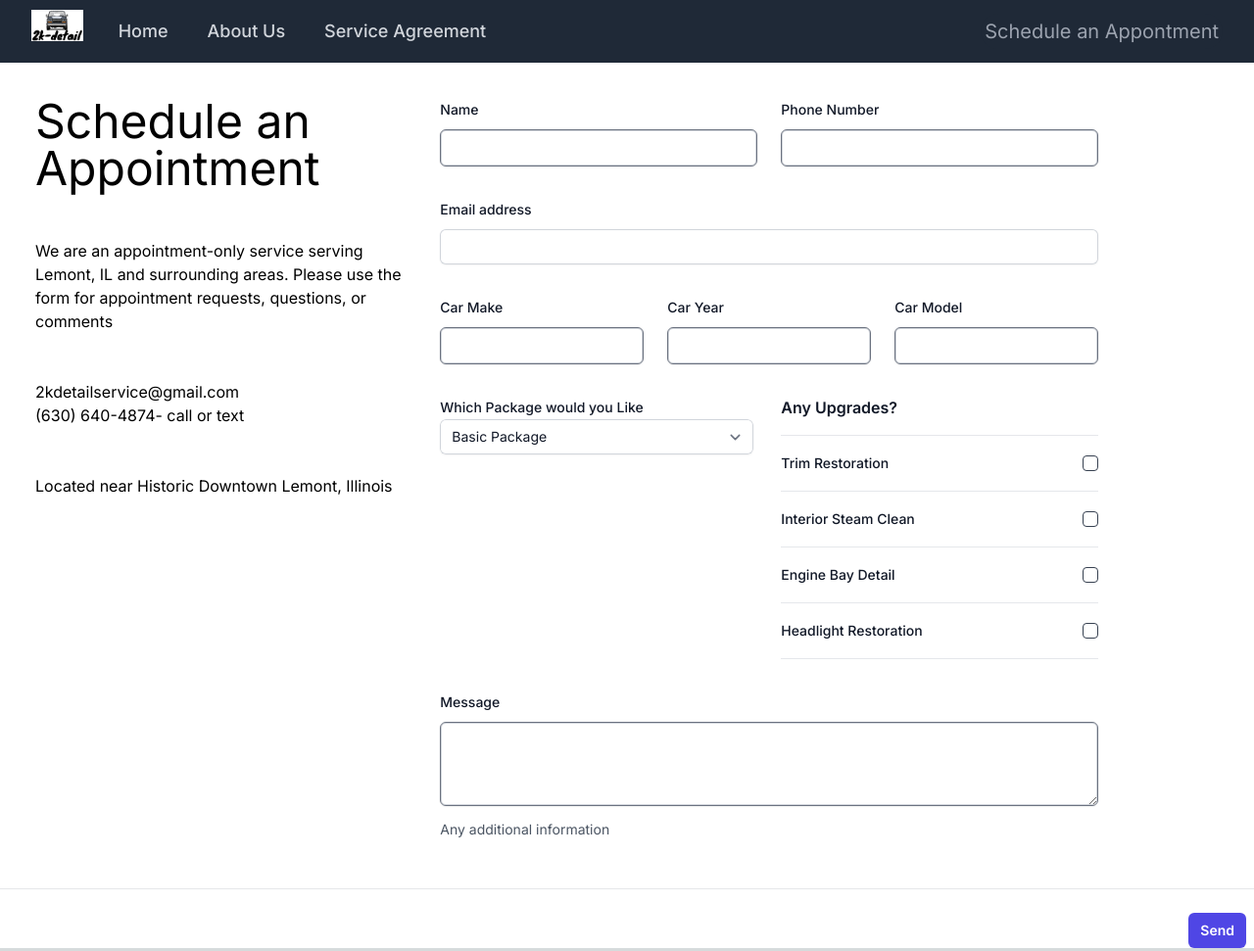
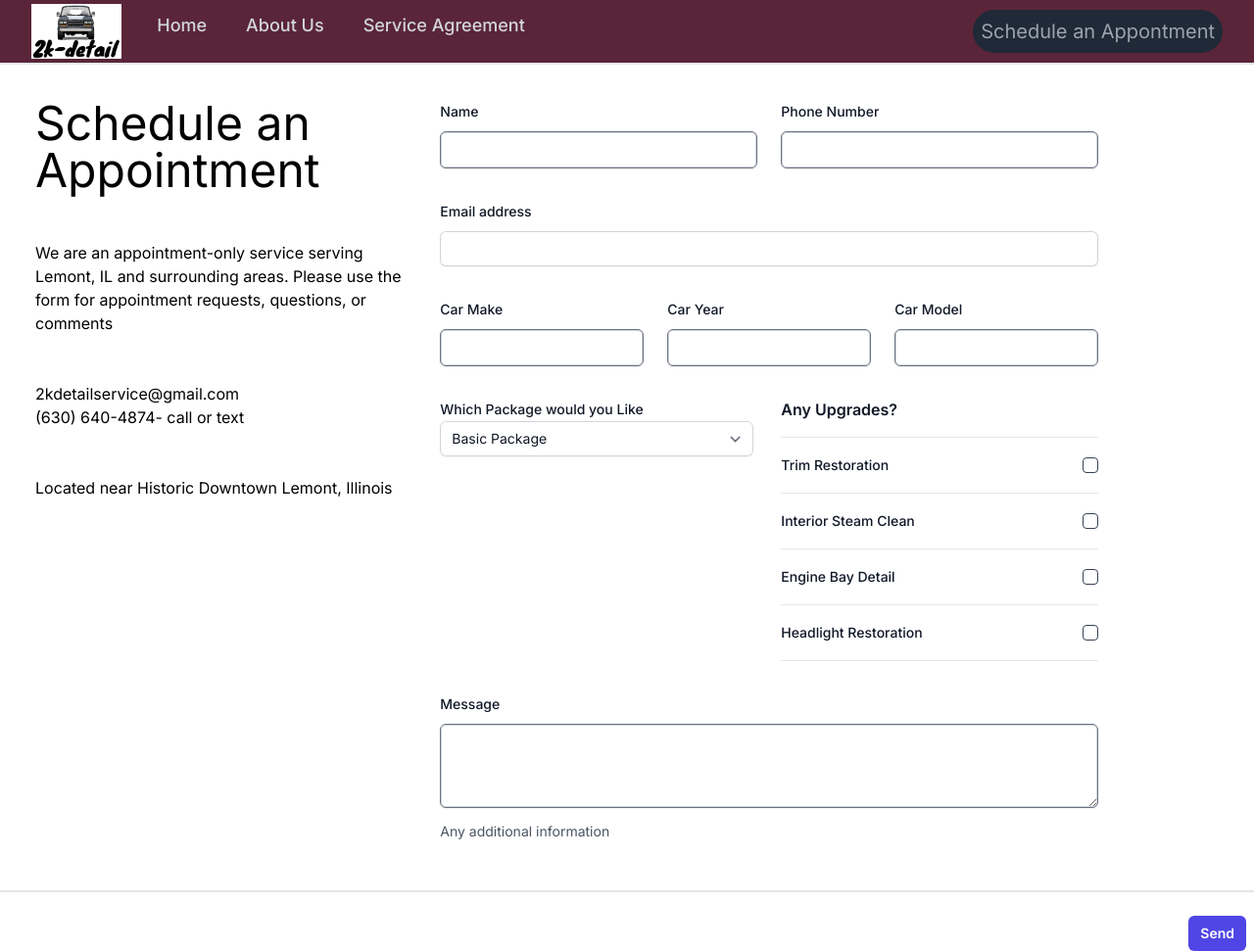
Before and after one commit to zavaladrian/carwash, a Next.js app: page /appointment in a window 1280 px wide. Shown: the whole page at 98% size. Built offline with nearby package versions, Linux system fonts and the light colour scheme.

Commit message:
contact added bottom, change nav colors

```diff
--- a/app/components/Hero.tsx
+++ b/app/components/Hero.tsx
@@ -1,4 +1,5 @@
 'use client'
+
 
 
 export default function Heros() {
@@ -25,10 +26,10 @@ export default function Heros() {
             </div>
           </div>
           <div className="text-center">
-            <h1 className="text-4xl font-bold tracking-tight font-serif text-white sm:text-6xl">
-              <span className='text-7xl'>2</span>k- DETAIL
+            <h1 className="text-4xl font-bold tracking-tight font-pacifico text-white sm:text-9xl">
+              <span className='md:text-9xl'>2</span>k-Detail
             </h1>
-            <p className="mt-6 text-lg leading-8 text-gray-300">
+            <p className="mt-6  text-lg leading-8 text-gray-300">
               Serving Lemont, IL & Surrounding Areas
             </p>
             <div className="mt-10 flex items-center justify-center gap-x-6">
--- a/app/components/contactform.tsx
+++ b/app/components/contactform.tsx
@@ -47,7 +47,7 @@ const ContactForm: React.FC = () => {
 
   return (
     <form ref={form} onSubmit={sendEmail}>
-      <div className="grid grid-cols-1 gap-x-8 gap-y-10 border-b border-gray-900/10 pb-12 md:grid-cols-3 p-9 bg-white ">
+      <div className="grid grid-cols-1 gap-x-8 gap-y-10 border-b-2 border-gray-900/10 pb-12 md:grid-cols-3 p-9 bg-white border-t-2 border-gray-600 ">
         <div className="space-y-12">
           <h2 className="text-3xl lg:text-5xl">Schedule an Appointment</h2>
           <p>
@@ -243,7 +243,7 @@ const ContactForm: React.FC = () => {
           </div>
         </div>
       </div>
-      <div className="mt-6 flex items-center justify-end gap-x-6 pr-2 bg-white">
+      <div className="mt-6 mb-2 flex items-center justify-end gap-x-6 pr-2 bg-white">
         <button
           type="submit"
           value="Send"
--- a/app/components/navbar.tsx
+++ b/app/components/navbar.tsx
@@ -18,7 +18,7 @@ function classNames(...classes: string[]) {
 
 export default function NavBar () {
   return (
-    <Disclosure as="nav" className="bg-gray-800">
+    <Disclosure as="nav" className="bg-[#5A2538]">
       <div className="mx-auto max-w-7xl px-2 sm:px-6 lg:px-8">
         <div className="relative flex h-16 items-center justify-between">
           <div className="absolute inset-y-0 left-0 flex items-center sm:hidden">
@@ -30,16 +30,19 @@ export default function NavBar () {
               <XMarkIcon aria-hidden="true" className="hidden h-6 w-6 group-data-[open]:block" />
             </DisclosureButton>
           </div>
+
+
           <div className="flex flex-1 items-center justify-center sm:items-stretch sm:justify-start">
              <Link href='/'><div className="flex flex-shrink-0 items-center">
 
               <img
                 alt="Your Company"
                 src='./photos/logo.jpeg'
-                className="h-8 w-auto"
+                className="h-8 md:h-14 w-auto"
               />
             </div>
             </Link>
+
             <div className="hidden sm:ml-6 sm:block">
               <div className="flex space-x-4">
                 {navigation.map((item) => (
@@ -57,12 +60,15 @@ export default function NavBar () {
                 ))}
               </div>
             </div>
+
           </div>
+
+
           <div className="absolute inset-y-0 right-0 flex items-center pr-2 sm:static sm:inset-auto sm:ml-6 sm:pr-0">
             <Link href='/appointment'>
             <button
               type="button"
-              className="relative rounded-full bg-gray-800 p-1 text-gray-400 hover:text-white focus:outline-none focus:ring-2 focus:ring-white focus:ring-offset-2 focus:ring-offset-gray-800"
+              className="relative rounded-full bg-gray-800 p-2  text-gray-400 hover:text-white focus:outline-none focus:ring-2 focus:ring-white focus:ring-offset-2 focus:ring-offset-gray-800"
             >
               <span className="absolute -inset-1.5" />
               <span className="sr-only">Schedule an Appointment</span>
--- a/app/globals.css
+++ b/app/globals.css
@@ -1,6 +1,7 @@
 @tailwind base;
 @tailwind components;
 @tailwind utilities;
+
 
 :root {
   --foreground-rgb: 0, 0, 0;
--- a/app/layout.tsx
+++ b/app/layout.tsx
@@ -1,7 +1,7 @@
 import type { Metadata } from "next";
 import { Inter } from "next/font/google";
 import "./globals.css";
-
+import './styles/fonts.css'
 import Navbar from "./components/navbar";
 
 
--- a/app/page.tsx
+++ b/app/page.tsx
@@ -2,6 +2,9 @@
 import Hero from "./components/Hero";
 import Prices from "./components/services";
 import Upgrades from "./components/upgrades";
+import ContactForm from "./components/contactform";
+
+
 
 export default function Home() {
   return (
@@ -48,6 +51,8 @@ export default function Home() {
               <button className="text-3xl rounded-xl bg-red-500 p-2 font-bold hover:bg-rose-400">Click Here</button>
             </section>
           </div> */}
+
+          <ContactForm />
       </main>
     </div>
   );
--- /dev/null
+++ b/app/styles/fonts.css
@@ -0,0 +1,6 @@
+@font-face {
+    font-family: 'Matemasie';
+    src: url('/public/fonts/Matemasie.ttf') format(ttf);
+    font-weight: 400;
+    font-style: normal;
+}
--- a/tailwind.config.ts
+++ b/tailwind.config.ts
@@ -8,6 +8,10 @@ const config: Config = {
   ],
   theme: {
     extend: {
+      fontFamily: {
+        matemasie: ['Matemasie', 'sans-serif'],
+        pacifico:  ['Pacifico', 'cursive']
+      },
       backgroundImage: {
         "gradient-radial": "radial-gradient(var(--tw-gradient-stops))",
         "gradient-conic":
```
Also changed, not shown: public/fonts/Matemasie.ttf (added).
